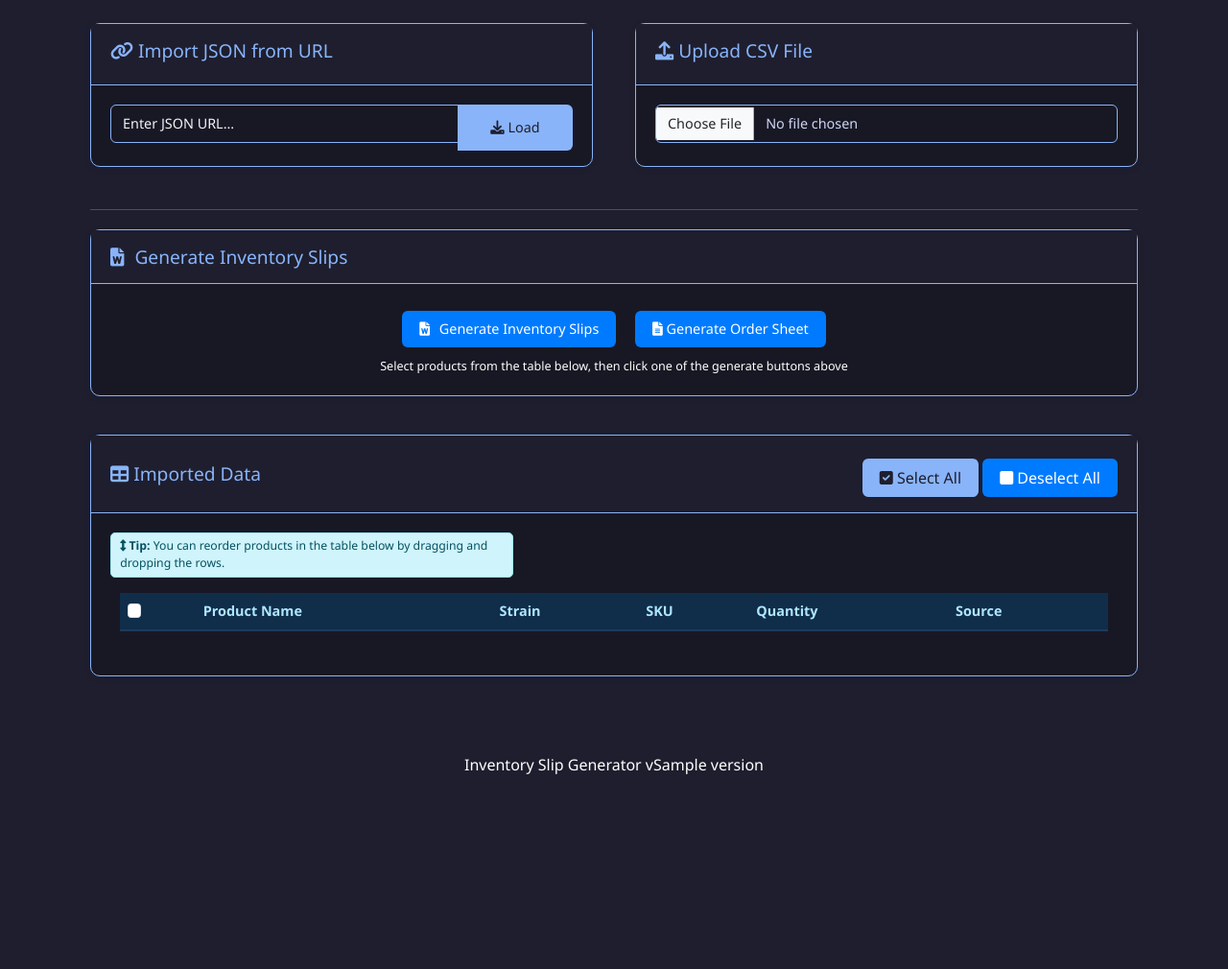
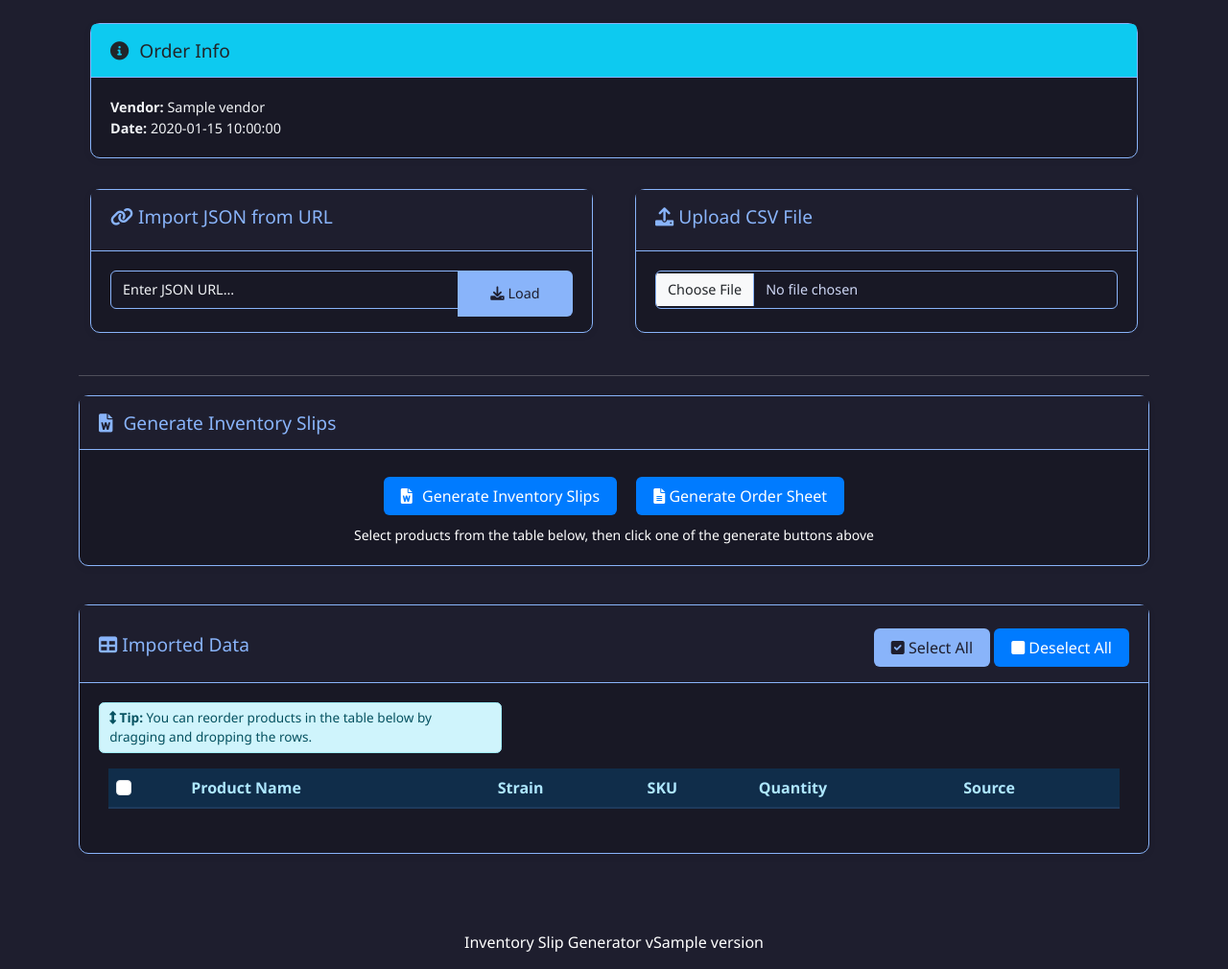
Before and after one commit to leruseadam/JSONInventorySlipsWeb-copy, a Flask app: template templates/data_view.html in a window 1280 px wide. Shown: the part 261-1271 px from the top of the page at 96% size. Before the commit the page ends 1068 px from the top, so only its background shows below. Run offline with Flask 3, Linux system fonts and the light colour scheme; the template is opened without the code that fills it: most values are stand-ins (such as "Sample title", 1, 10 or a date in 2020); lists and menus that the app fills with data are empty.

```diff
--- a/templates/data_view.html
+++ b/templates/data_view.html
@@ -4,6 +4,21 @@
 
 {% block content %}
 <div class="container mt-4 data-view">
+    {% if vendor or order_date %}
+    <div class="row mb-3">
+        <div class="col-12">
+            <div class="card">
+                <div class="card-header bg-info text-dark">
+                    <h5 class="mb-0"><i class="fas fa-info-circle"></i> Order Info</h5>
+                </div>
+                <div class="card-body">
+                    <strong>Vendor:</strong> {{ vendor if vendor else 'N/A' }}<br>
+                    <strong>Date:</strong> {{ order_date if order_date else 'N/A' }}
+                </div>
+            </div>
+        </div>
+    </div>
+    {% endif %}
     <div class="row">
         <!-- JSON Link Upload -->
         <div class="col-md-6">
@@ -20,13 +35,11 @@
                                     <i class="fas fa-download"></i> Load
                                 </button>
                             </div>
-
                         </div>
                     </form>
                 </div>
             </div>
         </div>
-
         <!-- CSV File Upload -->
         <div class="col-md-6">
             <div class="card mb-4">
@@ -36,14 +49,13 @@
                 <div class="card-body">
                     <form action="{{ url_for('upload_csv') }}" method="post" enctype="multipart/form-data">
                         <div class="mb-3">
-
                             <input type="file" class="form-control" id="file" name="file" accept=".csv" required>
-
                         </div>
                         <button type="submit" class="btn btn-primary">
                             <i class="fas fa-upload"></i> Upload
                         </button>
                     </form>
+                </div>
             </div>
         </div>
     </div>
```
Lines whose indentation alone changed are shown as unchanged.
